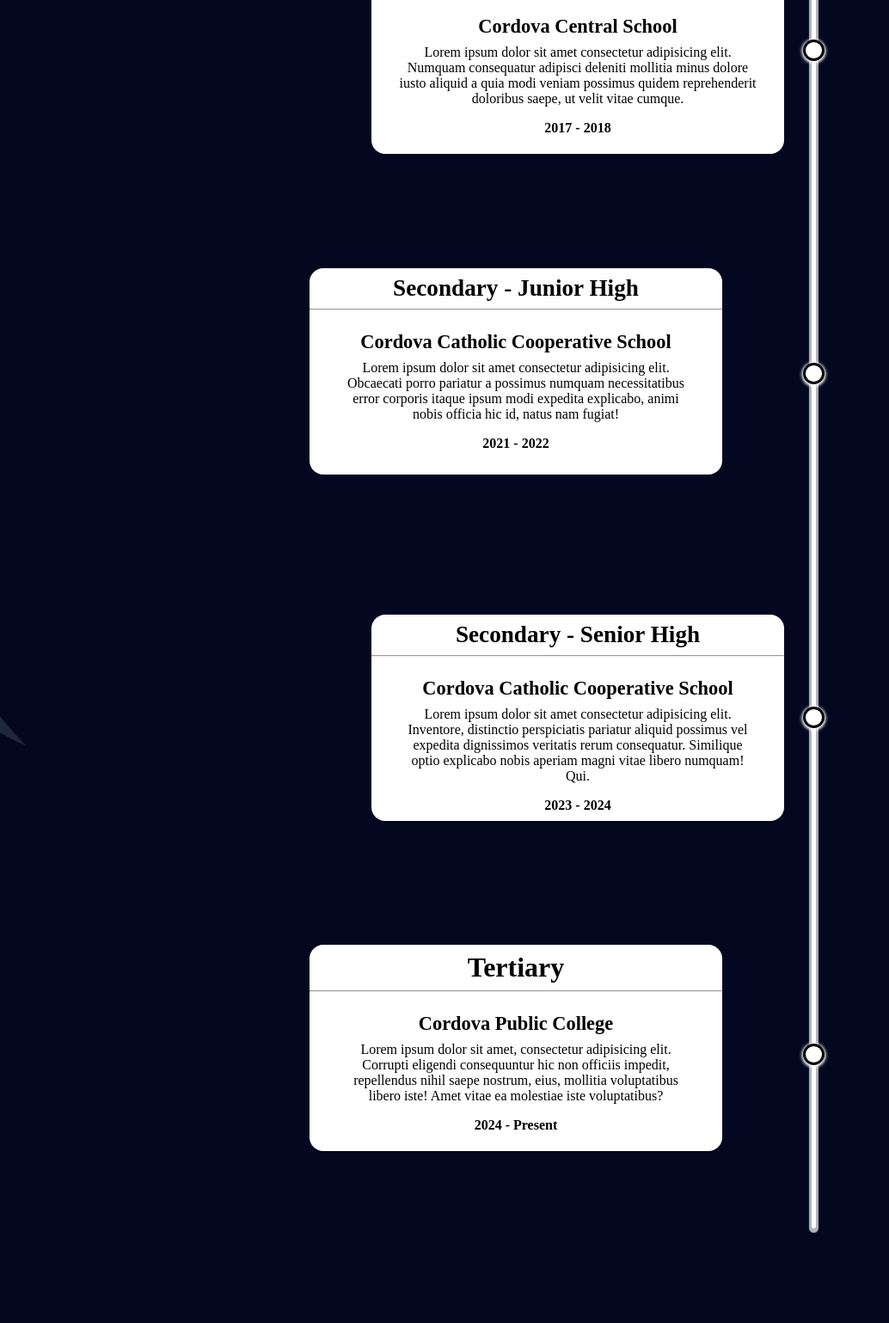
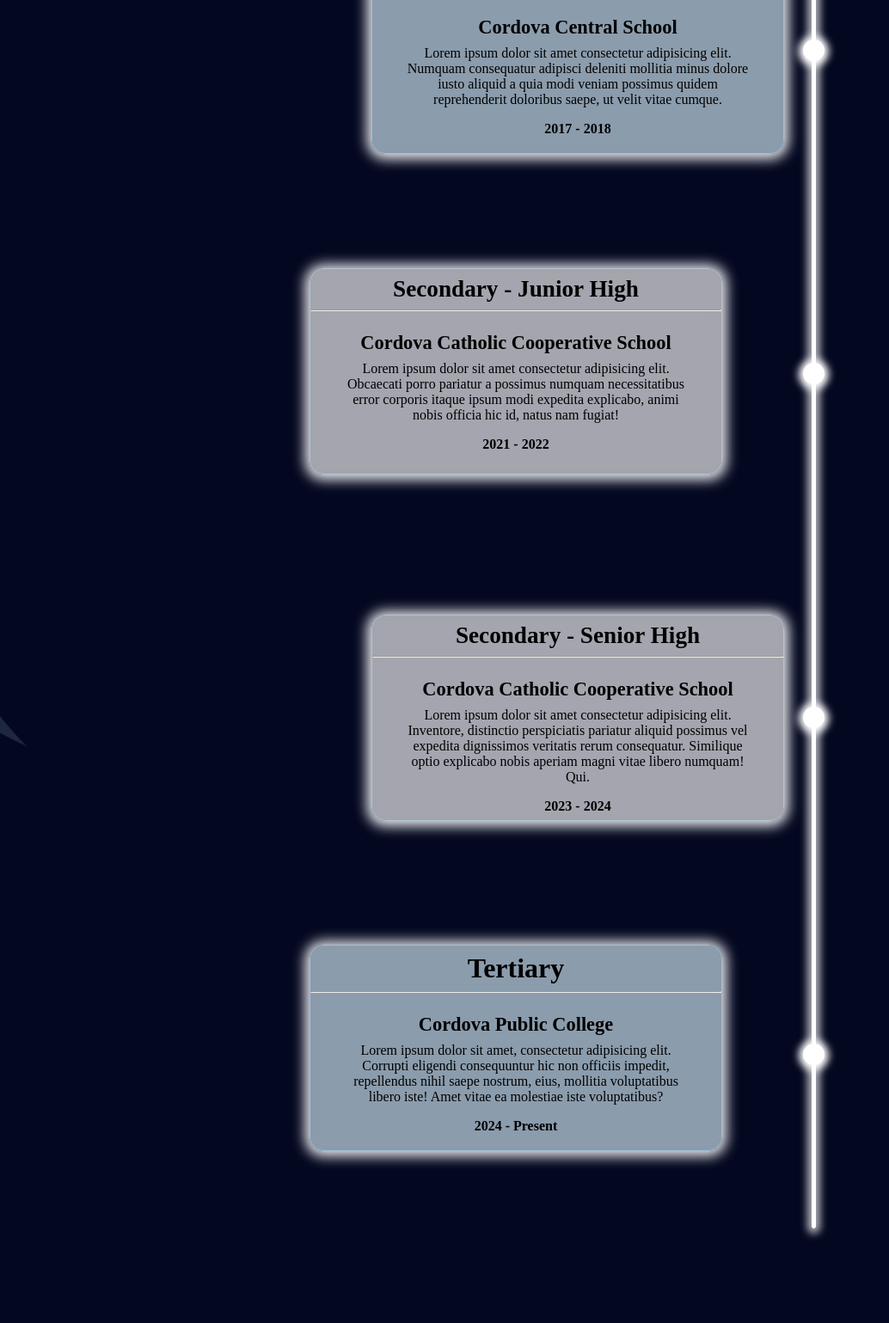
Before and after one commit to devCarlJoseph/Final-Project, a plain HTML site: page educ.html in a window 1280 px wide. Shown: the part 581-2120 px from the top of the page at 86% size, without its empty margins (0-1034 px from the left). Drawn offline with Linux system fonts and the light colour scheme.

Commit message:
new changes

```diff
--- a/educ.html
+++ b/educ.html
@@ -23,8 +23,8 @@
                 <div class="ul">
                     <ul>
                         <div class="lists">
-                            <li><a href="index.html">Home</a></li>
-                            <li><a href="educ.html">Education</a></li>
+                            <li id="home"><a href="index.html">Home</a></li>
+                            <li id="educ"><a href="educ.html">Education</a></li>
                             <li><a href="#">Services</a></li>
                             <li><a href="#">Testimonials</a></li>
                             <li><a href="#">Contact</a></li>
@@ -50,6 +50,10 @@
             <h3>Cordova Central School</h3>
             <p>Lorem ipsum dolor sit amet consectetur adipisicing elit. Numquam consequatur adipisci deleniti mollitia minus dolore iusto aliquid a quia modi veniam possimus quidem reprehenderit doloribus saepe, ut velit vitae cumque.</p>
             <h5>2017 - 2018</h5>
+            <div class="next">
+                <img src="images/main.webp">
+            </div>
+            <img src="images/ccs.jpg">
         </div>
         <div class="secondaryJ">
             <h1>Secondary - Junior High</h1>
@@ -57,6 +61,7 @@
             <h3>Cordova Catholic Cooperative School</h3>
             <p>Lorem ipsum dolor sit amet consectetur adipisicing elit. Obcaecati porro pariatur a possimus numquam necessitatibus error corporis itaque ipsum modi expedita explicabo, animi nobis officia hic id, natus nam fugiat!</p>
             <h5>2021 - 2022</h5>
+            <img src="images/cccs.jpg">
         </div>
         <div class="secondaryS">
             <h1>Secondary - Senior High</h1>
@@ -64,6 +69,7 @@
             <h3>Cordova Catholic Cooperative School</h3>
             <p>Lorem ipsum dolor sit amet consectetur adipisicing elit. Inventore, distinctio perspiciatis pariatur aliquid possimus vel expedita dignissimos veritatis rerum consequatur. Similique optio explicabo nobis aperiam magni vitae libero numquam! Qui.</p>
             <h5>2023 - 2024</h5>
+            <img src="images/cccs.jpg">
         </div>
         <div class="tertiary">
             <h1>Tertiary</h1>
@@ -71,7 +77,9 @@
             <h3>Cordova Public College</h3>
             <p>Lorem ipsum dolor sit amet, consectetur adipisicing elit. Corrupti eligendi consequuntur hic non officiis impedit, repellendus nihil saepe nostrum, eius, mollitia voluptatibus libero iste! Amet vitae ea molestiae iste voluptatibus?</p>
             <h5>2024 - Present</h5>
+            <img src="images/cpc.jpg">
         </div>
     </section>
+
 </body>
 </html>
--- a/styling/educ.css
+++ b/styling/educ.css
@@ -67,6 +67,10 @@ header {
     margin-right: 8rem;
 }
 
+.lists a:hover {
+    color: #64c2f5f8;
+}
+
 .lists a {
     color: black;
     text-decoration: none;
@@ -91,7 +95,7 @@ header {
     border: 1px solid rgb(255, 255, 255);
     width: 5px;
     background: white;
-    box-shadow: 0 2px 1px 3px #ffffffb2;
+    box-shadow: 0px 1px 10px 5px #ffffffb2;
     border-radius: 1rem;
     height: 98rem;
     margin: 9rem 59rem;
@@ -101,10 +105,9 @@ header {
 .dots {
     width: 25px;
     height: 25px;
-    border: 3px solid black;
     border-radius: 50%;
     background-color: white;
-    box-shadow: 0 1px 3.5px 1.5px white;
+    box-shadow: 0px 1px 10px 5px white;
     position: absolute;
     top: 11.5rem;
     right: -0.7rem
@@ -113,10 +116,9 @@ header {
 .dots1 {
     width: 25px;
     height: 25px;
-    border: 3px solid black;
     border-radius: 50%;
     background-color: white;
-    box-shadow: 0 1px 3.5px 1.5px white;
+    box-shadow: 0px 1px 10px 5px white;
     position: absolute;
     top: 35rem;
     right: -0.7rem
@@ -126,10 +128,9 @@ header {
 .dots2 {
     width: 25px;
     height: 25px;
-    border: 3px solid black;
     border-radius: 50%;
     background-color: white;
-    box-shadow: 0 1px 3.5px 1.5px white;
+    box-shadow: 0px 1px 10px 5px white;
     position: absolute;
     top: 60rem;
     right: -0.7rem
@@ -138,10 +139,9 @@ header {
 .dots3 {
     width: 25px;
     height: 25px;
-    border: 3px solid black;
     border-radius: 50%;
     background-color: white;
-    box-shadow: 0 1px 3.5px 1.5px white;
+    box-shadow: 0px 1px 10px 5px white;
     position: absolute;
     top: 84.5rem;
     right: -0.7rem
@@ -153,8 +153,13 @@ header {
     left: 27rem;
     width: 30rem;
     height: 15rem;
-    background: white;
-    border-radius: 1rem;
+    background: #cae0ecb0;
+    border-radius: 16px;
+    backdrop-filter: blur(7.4px);
+    -webkit-backdrop-filter: blur(7.4px);
+    border: 1px solid rgba(189, 232, 255, 0.46);
+    box-shadow:  0px 1px 15px 5px rgba(255, 255, 255, 0.94);
+    transition: ease-in-out 1s;
 }
 
 .secondaryJ {
@@ -163,8 +168,13 @@ header {
     right: 27.5rem;
     width: 30rem;
     height: 15rem;
-    background: white;
-    border-radius: 1rem;
+    background: #ffffffa3;
+    border-radius: 16px;
+    backdrop-filter: blur(7.4px);
+    -webkit-backdrop-filter: blur(7.4px);
+    border: 1px solid rgba(189, 232, 255, 0.46);
+    box-shadow:  0px 1px 15px 5px rgba(255, 255, 255, 0.94);
+    transition: ease-in-out 1s;
 }
 
 .secondaryS {
@@ -173,18 +183,28 @@ header {
     left: 27rem;
     width: 30rem;
     height: 15rem;
-    background: white;
-    border-radius: 1rem;
+    background: #ffffffa3;
+    border-radius: 16px;
+    backdrop-filter: blur(7.4px);
+    -webkit-backdrop-filter: blur(7.4px);
+    border: 1px solid rgba(189, 232, 255, 0.46);
+    box-shadow:  0px 1px 15px 5px rgba(255, 255, 255, 0.94);
+    transition: ease-in-out 1s;
 }
+
 .tertiary {
     position: absolute;
     top: 91rem;
     right: 27.5rem;
     width: 30rem;
     height: 15rem;
-    background: white;
-    border-radius: 1rem;
-
+    background: #cae0ecb0;
+    border-radius: 16px;
+    backdrop-filter: blur(7.4px);
+    -webkit-backdrop-filter: blur(7.4px);
+    border: 1px solid rgba(189, 232, 255, 0.46);
+    box-shadow:  0px 1px 15px 5px rgba(255, 255, 255, 0.94);
+    transition: ease-in-out 1s;
 }
 
 .primary h1, .tertiary h1 {
@@ -217,3 +237,25 @@ header {
     text-align: center;
     padding: 0.5rem 2rem;
 }
+
+.primary img, .secondaryJ img, .secondaryS img, .tertiary img {
+    position: absolute;
+    border-radius: 1rem;
+    width: 29.8rem;
+    height: 14.9rem;
+    top: 0;
+    left: 0;
+    opacity: 0;
+    cursor: pointer;
+}
+
+.primary img:hover, .secondaryS img:hover, .secondaryJ img:hover, .tertiary img:hover {
+    opacity: 0.15;
+}
+
+.primary:hover, .secondaryJ:hover, .secondaryS:hover, .tertiary:hover {
+    color: white;
+    border: 1px solid white;
+    background: #03071f;
+    box-shadow: 9px 3px 291px -19px #565f91;
+}
--- a/styling/style.css
+++ b/styling/style.css
@@ -74,6 +74,10 @@ header {
     font-size: 1.4rem;
     font-weight: 500;
     text-align: center;
+}
+
+.lists a:hover {
+    color: #64c2f5f8;
 }
 
 .main-one {
```
Also changed, not shown: images/cccs.jpg (added), images/ccs.jpg (added), images/cpc.jpg (added).
